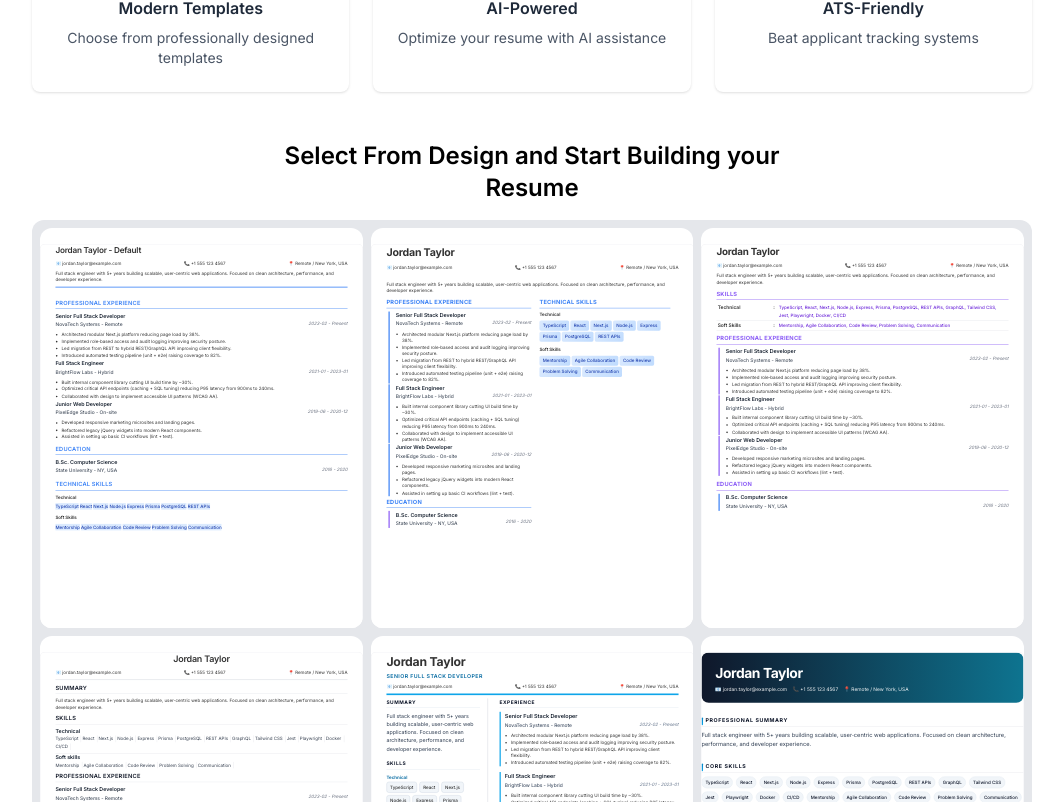
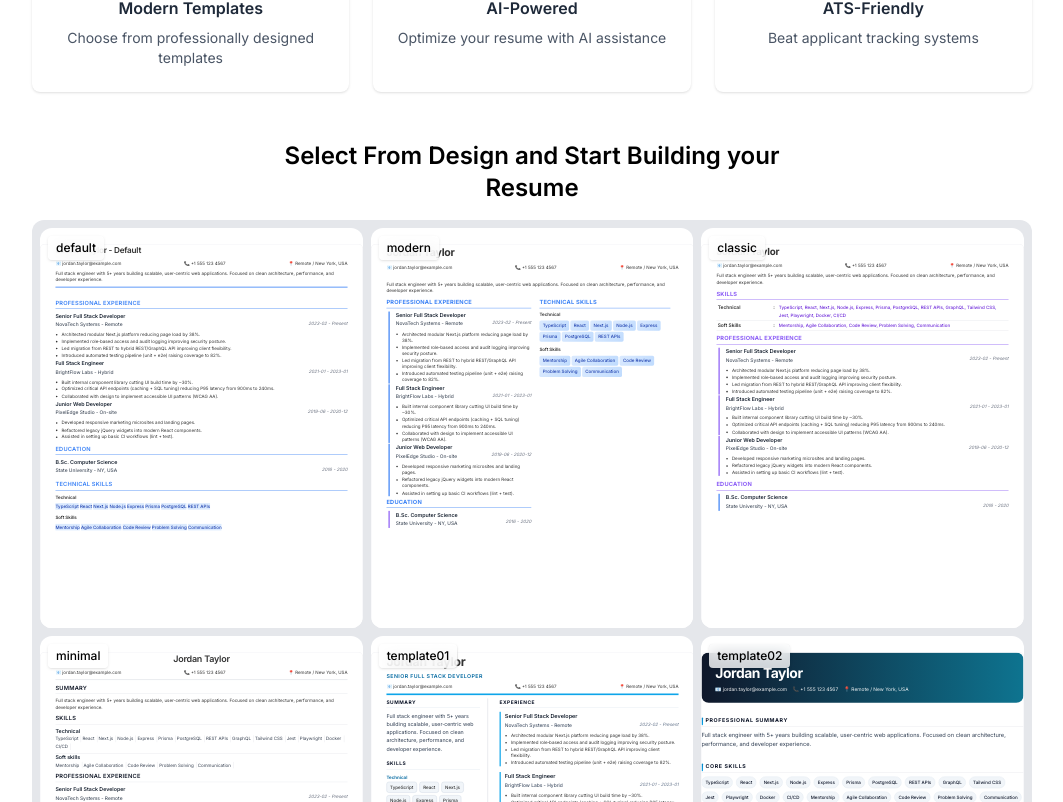
Before and after one commit to Krisna07/airesumebuilder, a Next.js app: page / in a window 1280 px wide. Shown: the part 498-1300 px from the top of the page, without its empty margins (176-1239 px from the left). Built offline with nearby package versions, Linux system fonts and the light colour scheme.

Commit message:
fixed some UI

```diff
--- a/app/layout.tsx
+++ b/app/layout.tsx
@@ -18,11 +18,11 @@ export default function RootLayout({
 }>) {
   return (
     <html lang='en'>
-      <body className={`${inter.className} max-h-screen w-full `}>
+      <body className={`${inter.className} max-h-screen w-full  `}>
         <Providers>
           <Navbar />
-          <main className='w-full min-h-[calc(100vh-4rem)] grid place-items-center '>
-            <section className='w-full min-[800px]:min-w-[800px] max-[800px]:h-full grid place-items-center'>{children}</section>
+          <main className='w-full min-h-[calc(100vh-4rem)] '>
+            <section className='w-full min-[800px]:min-w-[800px] max-[800px]:h-full flex felx-cols place-items-center justify-center '>{children}</section>
           </main>
         </Providers>
       </body>
--- a/components/LandingPageComponents/TemplateSlider.tsx
+++ b/components/LandingPageComponents/TemplateSlider.tsx
@@ -2,41 +2,58 @@ import React from 'react'
 import dummyResume from '@/app/data/dummyResume.json';
 import ResumePreview from '../Templates/ResumePreview';
 import Button from '../UI/Button';
-import { Link } from 'lucide-react';
+import Link from 'next/link';
 
 const TemplateSlider = () => {
-    const getDummyData = () => {
-  return JSON.parse(JSON.stringify(dummyResume))
-};
-const dummyData = getDummyData()
-const templates = [
-    {name:'default'},
-    {name:"modern"},
-    {name:"classic"},
-    {name:"minimal"},
-    {name:"template01"},
-    {name:"template02"}
-]
+  const getDummyData = () => JSON.parse(JSON.stringify(dummyResume));
+  const dummyData = getDummyData();
+
+  const templates = [
+    { name: 'default' },
+    { name: 'modern' },
+    { name: 'classic' },
+    { name: 'minimal' },
+    { name: 'template01' },
+    { name: 'template02' }
+  ];
 
   return (
+    <div className="w-full grid gap-4 my-4 place-items-center text-center">
+      <h2 className="w-full min-[500px]:w-[500px] text-2xl font-semibold">
+        Select From Design and Start Building your Resume
+      </h2>
+      <div className="w-full min-[1050px]:w-[1000px] md:grid flex md:grid-cols-3 p-2 gap-2 bg-gray-200 md:overflow-hidden overflow-x-scroll rounded-xl">
+        {templates.map(t => (
+          <div
+            key={t.name}
+            className="group relative min-w-[300px] md:min-w-full py-4 h-[400px] bg-white rounded-xl overflow-hidden"
+          >
+            {/* Preview */}
+            <div className="h-full w-full transition-all duration-300 group-hover:blur-[2px]">
+              <ResumePreview template={t.name} resumeData={dummyData} />
+            </div>
 
-     <div className='w-full grid gap-4 my-4 place-items-center  text-center'>
-        <h2 className='w-full min-[500px]:w-[500px] text-2xl font-semibold'>Select From Design and Start Building your Resume</h2>
-          <div className='w-full min-[1050px]:w-[1000px] md:grid flex md:grid-cols-3 p-2 gap-2 bg-gray-200 md:overflow-hidden overflow-x-scroll rounded-xl'>
-                {templates.map((template)=>
-                    <div key={template.name} className='min-w-[300px] md:min-w-full py-4 h-[400px] bg-white rounded-xl hover:scale-[0.98] overflow-hidden group relative'>
-                        <div className='group-hover:blur-[2px]'>   <ResumePreview template={template.name} resumeData={dummyData} /></div>
-                      <Link href="/builder">
-                       <button  className='absolute opacity-0 group-hover:opacity-100 top-[48%] group-hover:top-[50%] left-[25%] transition-all '>
-                            Start Building
-                        </button>
-                        </Link>
-                    </div>
-                )}
-        </div>
+            {/* Hover overlay */}
+            <div className="pointer-events-none absolute inset-0 flex items-center justify-center opacity-0 group-hover:opacity-100 group-hover:translate-y-2 transition-all duration-300">
+              <Link
+                href={`/builder`}
+                className="pointer-events-auto"
+              >
+                <Button variant="primary" size="medium">
+                  Start Building
+                </Button>
+              </Link>
+            </div>
+
+            {/* Template label */}
+            <div className="absolute top-2 left-2 text-xs font-medium bg-white/80 backdrop-blur px-2 py-1 rounded shadow">
+              {t.name}
+            </div>
+          </div>
+        ))}
       </div>
+    </div>
+  );
+};
 
-  )
-}
-
-export default TemplateSlider
+export default TemplateSlider;
```
